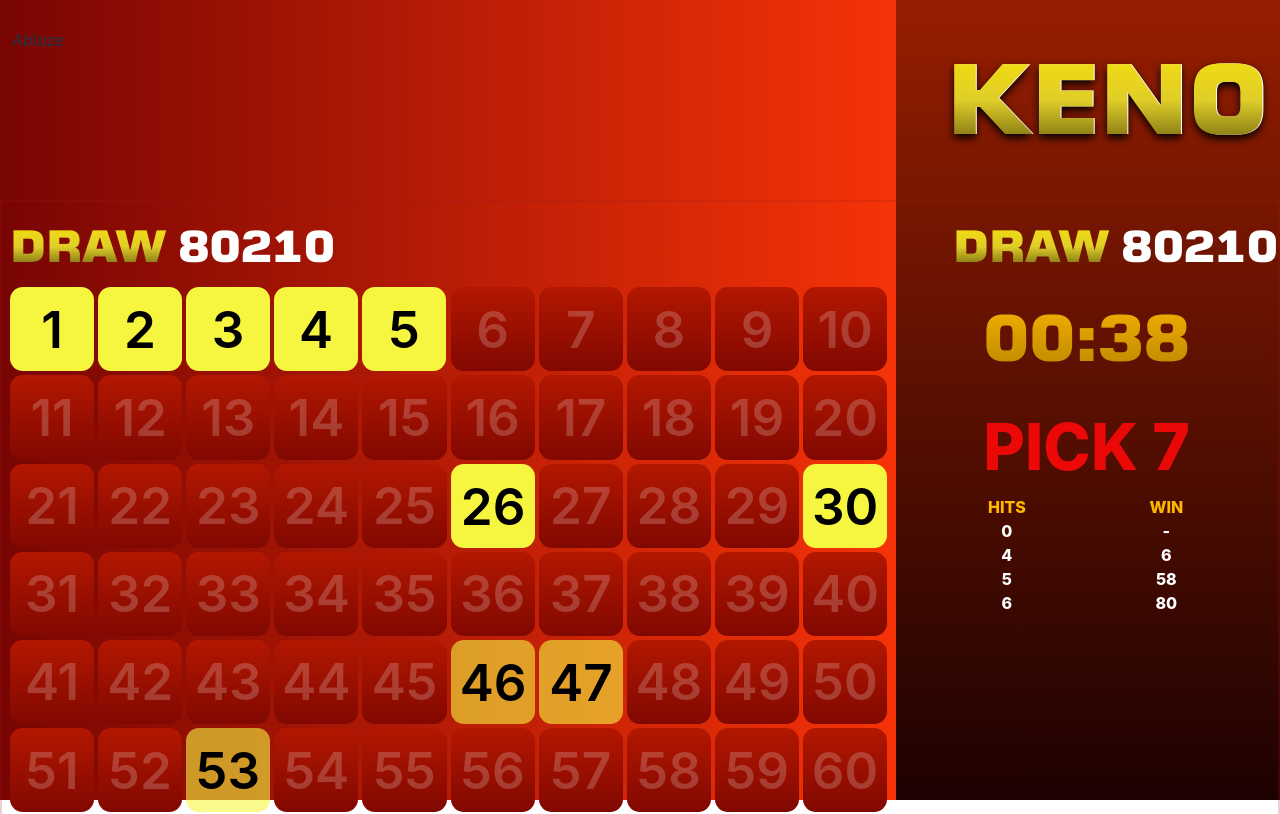
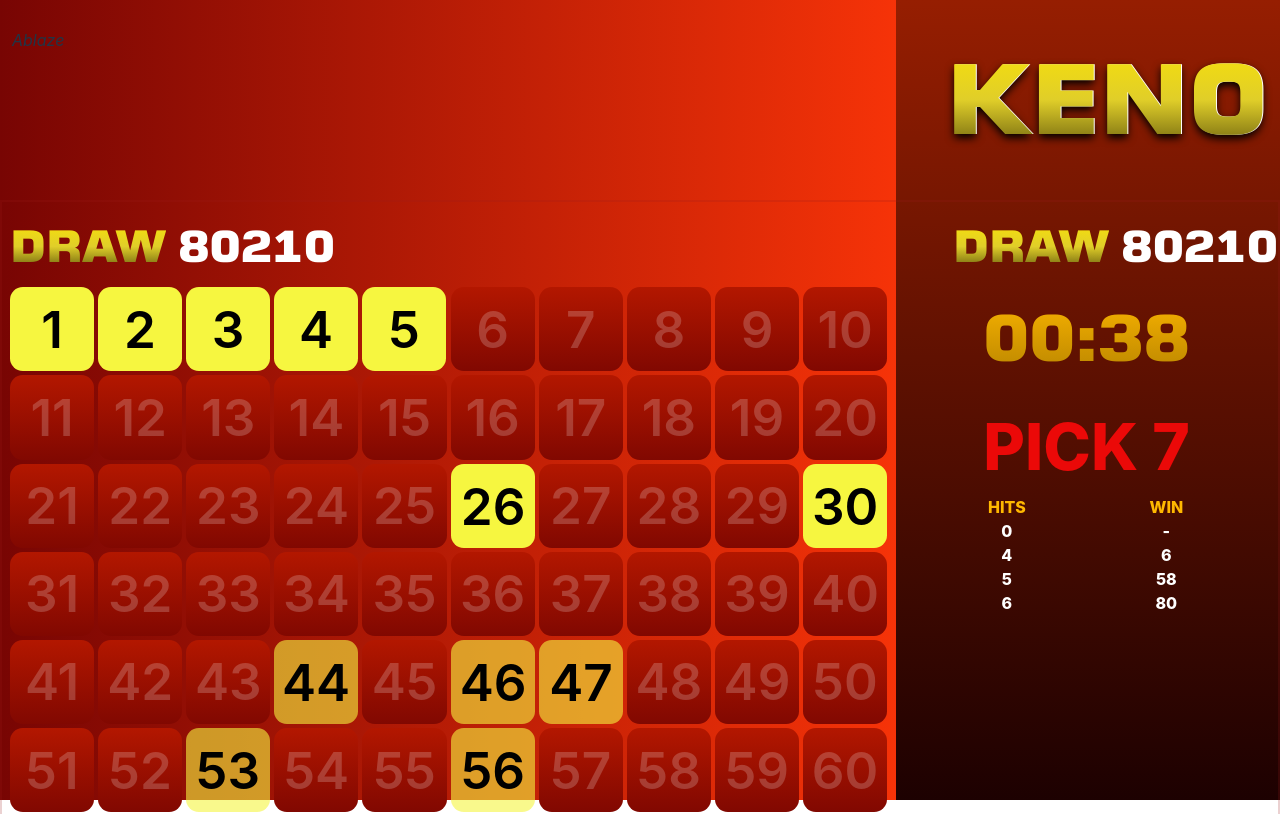
Before and after one commit to Eenrics/ablaze-bot, a React (Vite) app: page /game in a window 1280 px wide. Shown: the top 814 px of the page. Built offline with nearby package versions, Linux system fonts and the light colour scheme; a web font is replaced by a local one.

Commit message:
feat: conditionally render hit win and ball drawn

```diff
--- a/src/components/Game/GameBGPattern.tsx
+++ b/src/components/Game/GameBGPattern.tsx
@@ -1,8 +1,8 @@
 function GameBGPattern() {
   return (
-    <div className="absolute w-full h-full flex -z-10">
-      <div className="h-full w-[70vw] left-0 bg-gradient-to-r from-[#780503]  to-[#F63308]" />
-      <div className="h-full w-[30vw] right-0 bg-gradient-to-b from-[#961E01]  to-[#1d0101]" />
+    <div className="absolute w-full h-full grid grid-cols-10 -z-10">
+      <div className="h-full col-span-7 bg-gradient-to-r from-[#780503]  to-[#F63308]" />
+      <div className="h-full col-span-3 bg-gradient-to-b from-[#961E01]  to-[#1d0101]" />
     </div>
   );
 }
--- a/src/components/Game/GameDisplayLeft/index.tsx
+++ b/src/components/Game/GameDisplayLeft/index.tsx
@@ -2,7 +2,7 @@ import React from "react";
 import GameTitle from "./GameTitle";
 import GameBoard from "./GameBoard";
 
-const winNumbers = [1, 2, 3, 4, 80, 30, 53, 5, 26, 46, 47];
+const winNumbers = [1, 2, 3, 4, 80, 30, 53, 5, 26, 46, 47, 56, 44];
 const data = Array.from({ length: 80 }, (_, index) => index + 1);
 function GameDisplayLeft() {
   return (
```
